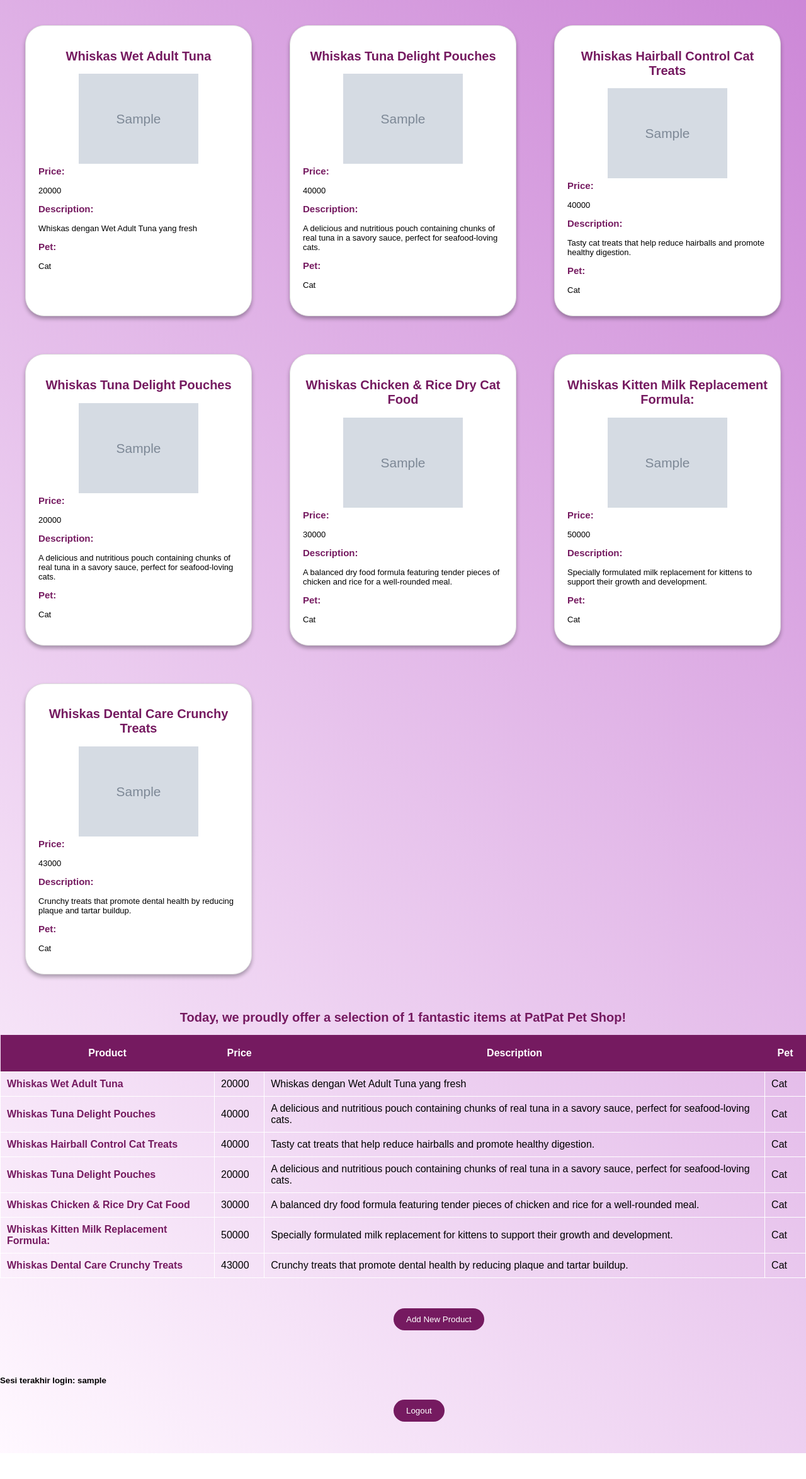
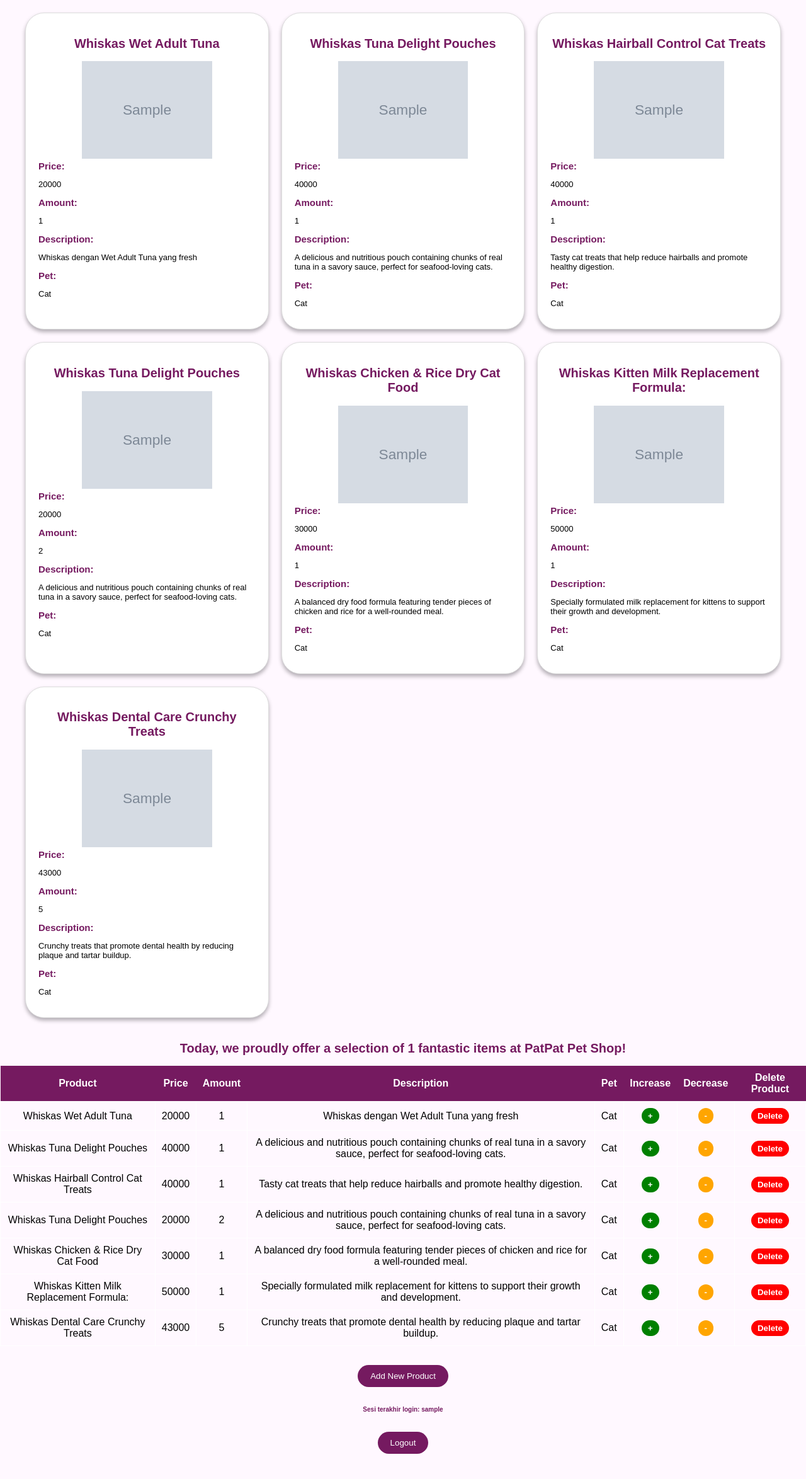
Before and after one commit to shafiroar/patpat, a Django app: template main/templates/main.html in a window 1280 px wide. Shown: the part 174-2522 px from the top of the page at 63% size. Before the commit the page ends 2481 px from the top, so only its background shows below. Run offline with Django 4.2, Linux system fonts and the light colour scheme; data comes from the database, SQL or seed files in the repository; both versions use the stored data as it was after the commit; the template is opened without the code that fills it: values that come from a table or form of the project are taken from there, most other values are stand-ins (such as "Sample title", 1, 10 or a date in 2020); grey boxes marked "Sample" are stand-in pictures.

Commit message:
Adding Bonus

```diff
--- a/main/forms.py
+++ b/main/forms.py
@@ -4,4 +4,4 @@
 class ProductForm(ModelForm):
     class Meta:
         model = Item
-        fields = ["product", "price", "description", "pet"]
+        fields = ["product", "price", "amount", "description", "pet"]
--- a/main/models.py
+++ b/main/models.py
@@ -8,3 +8,4 @@
     description = models.TextField()
     pet = models.CharField(max_length=255)
     user = models.ForeignKey(User, on_delete=models.CASCADE)
+    amount = models.PositiveIntegerField(default=1)
--- a/main/templates/main.html
+++ b/main/templates/main.html
@@ -1,7 +1,6 @@
 {% extends 'base.html' %}
 
 {% block content %}
-
 <!DOCTYPE html>
 <html>
 <head>
@@ -12,9 +11,10 @@
             font-family: 'Arial';
             margin: 0;
             padding: 0;
-            background: linear-gradient(45deg, #fff8ff, #ca82d5);
+            background:#fff8ff;
             min-height: 100%;
         }
+
         header {
             background-color: #751A60;
             color: #fff;
@@ -22,7 +22,7 @@
             padding: 50px;
         }
         .container {
-            max-width: 2000px;
+            max-width: 1200px;
             margin: 0 auto;
             padding: 20px;
             text-align: center;
@@ -34,7 +34,6 @@
             background-color: #fff;
             border: 1px solid #ddd;
             padding: 20px;
-            margin: 20px;
             border-radius: 30px;
             text-align: left;
             box-shadow: 0 4px 6px rgba(0, 4, 6, 0.3);
@@ -43,22 +42,28 @@
         .btn {
             background-color: #751A60;
             color: #fff;
-            padding: 10px 40px;
+            padding: 10px 20px;
             border: none;
             border-radius: 20px;
             cursor: pointer;
-            margin-top: auto;
+            margin-top: 10px;
         }
 
         h3 {
             font-size: 15px;
             color: #751A60;
             margin-top: 3px;
-            margin-bottom: 3cpx;
+            margin-bottom: 3px;
         }
 
         h2 {
             font-size: 20px;
+            text-align: center;
+            color: #751A60;
+        }
+
+        h5{
+            font-size: 10px;
             text-align: center;
             color: #751A60;
         }
@@ -74,11 +79,11 @@
         .pet-card img {
             display: block;
             margin: 0 auto;
-            max-width: 60%;
+            max-width: 100%;
             height: auto;
         }
 
-        /*Style the table */
+
         table {
             width: 100%;
             border-collapse: collapse;
@@ -91,16 +96,17 @@
             color: #fff;
             font-weight: bold;
             text-align: center;
-            padding: 20px;
+            padding: 10px;
         }
 
-        /* Style table cells (td) */
+
         td {
             padding: 10px;
             border: 1px solid #fff;
+            text-align: center;
         }
 
-        /* Style the "Add New Product" button */
+
         button {
             background-color: #751A60;
             color: #fff;
@@ -108,15 +114,34 @@
             padding: 10px 20px;
             border-radius: 20px;
             cursor: pointer;
-            margin-bottom: 50px;
-            margin-left: 625px;
+            text-align: center;
+        }
+
+        .add-product-button {
+        display: flex;
+        justify-content: center;
+        align-items: center;
+        margin-top: 20px;
+        margin-bottom: 30px;
+        font-weight: bold;
         }
 
         td.product-name {
             font-weight: bold;
             color: #751A60;
         }
+
+        .logout-button {
+        text-align: center;
+        margin-top: 20px;
+        margin-bottom: 30px;
+        font-weight: bold;
+        text-align: center;
+        padding: 10px;
+        }
+
     </style>
+</head>
 <body>
     <header>
         <h1>PatPat Pet Shop</h1>
@@ -126,59 +151,88 @@
         <div class="pet-card">
             <h2>{{ product.product }}</h2>
             <img src="{{ image_url }}" alt="{{ i.product }}" text-align= center style="max-width:60%; height: auto;">
-
             <h3>Price:</h3>
             <p>{{ product.price }}</p>
+
+            <h3>Amount:</h3>
+            <p>{{ product.amount }}</p>
 
             <h3>Description:</h3>
             <p>{{ product.description }}</p>
 
             <h3>Pet:</h3>
             <p>{{ product.pet }}</p>
-
         </div>
         {% endfor %}
     </div>
 </body>
 </html>
 
-<h2> Today, we proudly offer a selection of {{ products_count }} fantastic items at PatPat Pet Shop!</h2>
+<h2>Today, we proudly offer a selection of {{ products_count }} fantastic items at PatPat Pet Shop!</h2>
 <table>
     <tr>
         <th>Product</th>
         <th>Price</th>
+        <th>Amount</th>
         <th>Description</th>
         <th>Pet</th>
+        <th>Increase</th> <!-- Tambahkan kolom Action -->
+        <th>Decrease</th>
+        <th>Delete Product</th>
     </tr>
 
     {% comment %} Berikut cara memperlihatkan data produk di bawah baris ini {% endcomment %}
 
     {% for product in products %}
-        <tr>
-            <td class="product-name">{{product.product}}</td>
-            <td>{{product.price}}</td>
-            <td>{{product.description}}</td>
-            <td>{{product.pet}}</td>
+        <tr class="add-colortext">
+            <td>{{ product.product }}</td>
+            <td>{{ product.price }}</td>
+            <td>{{ product.amount }}</td>
+            <td>{{ product.description }}</td>
+            <td>{{ product.pet }}</td>
+            <td>
+                <form action="{% url 'main:add_product' product.id %}" method="post">
+                    {% csrf_token %}
+                    <button style="background-color: green; color: #fff; font-weight: bolder; border: none; padding: 5px 10px; border-radius: 20px; cursor: pointer;" type="submit" name="Tambah">
+                        +
+                    </button>
+                </form>
+            </td>
+            <td>
+                <form action="{% url 'main:decrement_product' product.id %}" method="post">
+                    {% csrf_token %}
+                    <button style="background-color: orange; color: #fff; font-weight: bolder; border: none; padding: 5px 10px; border-radius: 20px; cursor: pointer;" type="submit" name="Kurang">
+                        -
+                    </button>
+                </form>
+            </td>
+            <td>
+                <form action="{% url 'main:remove_product' product.id %}" method="post">
+                    {% csrf_token %}
+                    <button style="background-color: red; color: #fff; font-weight: bolder; border: none; padding: 5px 10px; border-radius: 20px; cursor: pointer;" type="submit" name="Hapus">
+                        Delete
+                    </button>
+                </form>
+            </td>
         </tr>
     {% endfor %}
 </table>
 
-
-<br />
-
+<div class="add-product-button">
     <a href="{% url 'main:create_product' %}">
         <button>
             Add New Product
         </button>
     </a>
+</div>
 
 <h5>Sesi terakhir login: {{ last_login }}</h5>
 
+<div class="logout-button">
     <a href="{% url 'main:logout' %}">
         <button>
             Logout
         </button>
     </a>
-
-
+</div>
 {% endblock content %}
--- a/main/urls.py
+++ b/main/urls.py
@@ -1,6 +1,6 @@
 from django.urls import path
 from main.views import register
-from main.views import show_main, create_product, show_xml, show_json, show_xml_by_id, show_json_by_id
+from main.views import show_main, create_product, show_xml, show_json, show_xml_by_id, show_json_by_id, add_product,  decrement_product, remove_product
 from main.views import login_user
 from main.views import logout_user
 
@@ -16,4 +16,7 @@
     path('register/', register, name='register'),
     path('login/', login_user, name='login'),
     path('logout/', logout_user, name='logout'),
+    path('add_product/<int:product_id>/', add_product, name='add_product'),
+    path('decrement_product/<int:product_id>/', decrement_product, name='decrement_product'),
+    path('remove_product/<int:product_id>/',remove_product, name='remove_product'),
 ]
```
Also changed, not shown: main/templates/login.html (+8 -2 lines), main/views.py (+22 -0 lines), db.sqlite3, main/migrations/0002_item_amount.py (added). Lines whose indentation alone changed are shown as unchanged.
